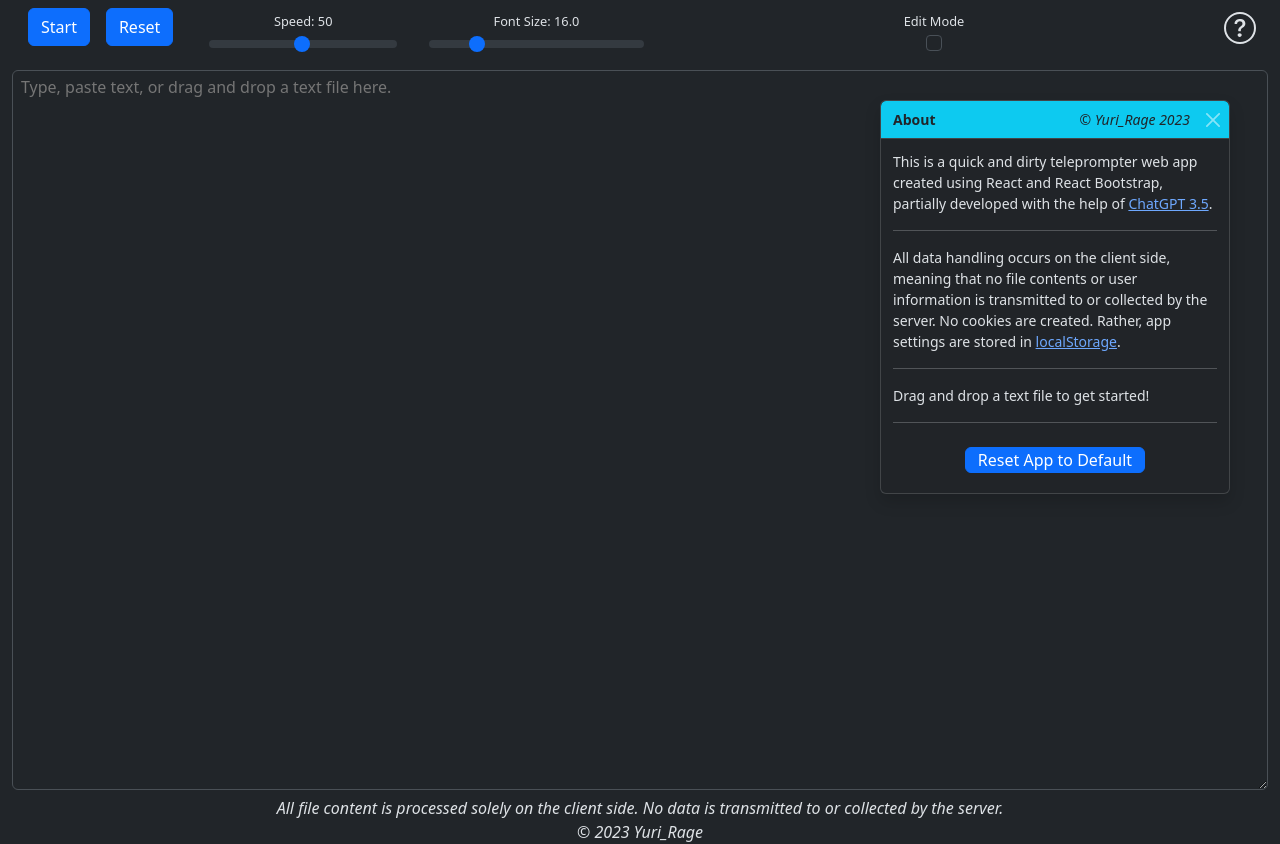
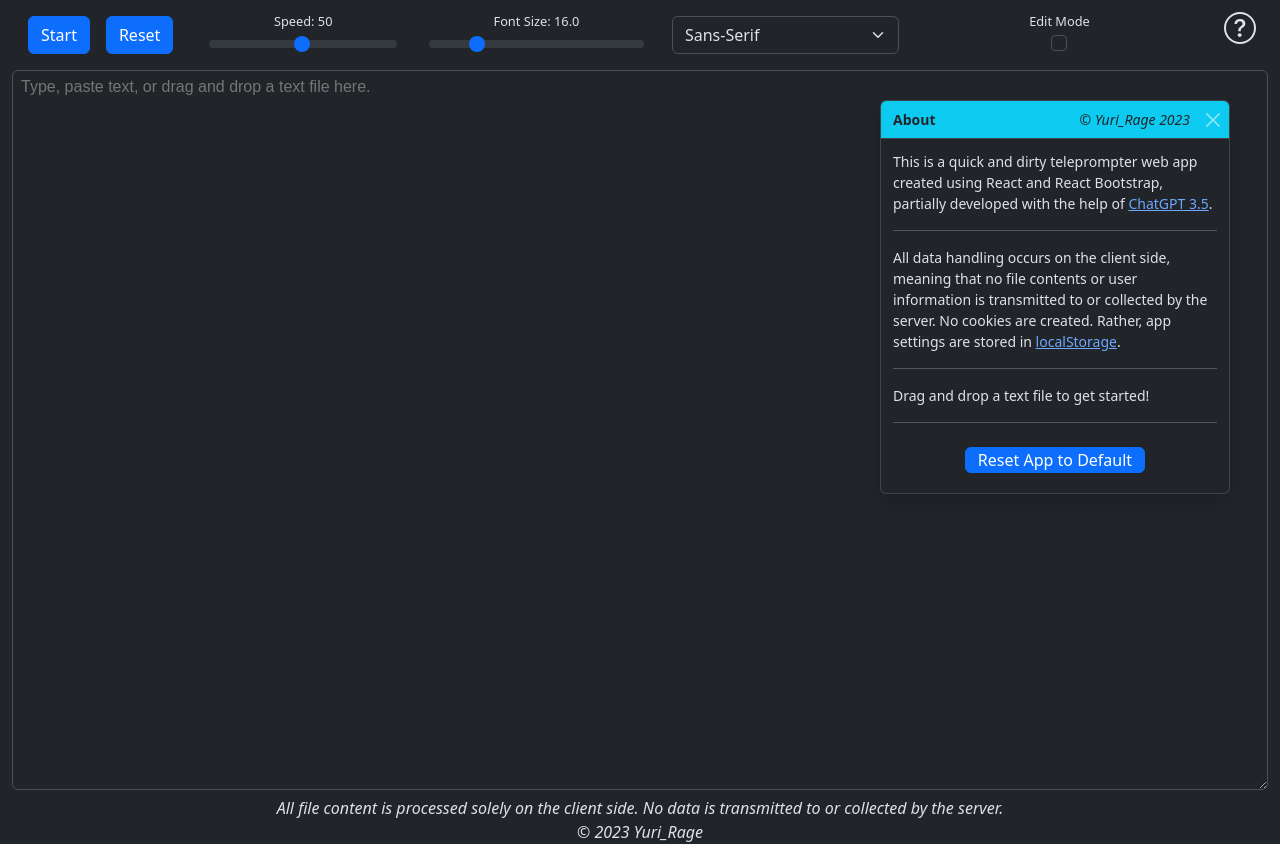
Before and after one commit to yuri-rage/react-teleprompter, a React (Vite) app: page / in a window 1280 px wide. Built offline with nearby package versions, Linux system fonts and the light colour scheme.

Commit message:
added font selection

```diff
--- a/src/App.jsx
+++ b/src/App.jsx
@@ -1,7 +1,10 @@
 import React, { useState } from "react";
 import { Container, Row } from "react-bootstrap";
+import { getAvailableFonts } from './fontChecker';
 import Teleprompter from "./Teleprompter";
 import Notification from "./Notification";
+
+const availableFonts = getAvailableFonts();
 
 function App() {
   const [showNotification, setShowNotification] = useState(false);
@@ -23,8 +26,7 @@ function App() {
     <Container fluid>
       <Row>
         <Teleprompter
-          initSpeed={localStorage.getItem("speed")}
-          initFontSize={localStorage.getItem("fontSize")}
+          availableFonts={availableFonts}
           showNotification={showAppNotification}
         />
       </Row>
--- a/src/Teleprompter.jsx
+++ b/src/Teleprompter.jsx
@@ -11,15 +11,19 @@ import {
 } from "react-bootstrap";
 import { BsQuestionCircle } from "react-icons/bs";
 
-function Teleprompter({ showNotification }) {
+function Teleprompter({ availableFonts, showNotification }) {
   const pauseResumeKey = "Space";
   const defaultSpeed = 50;
   const defaultFontSize = 16;
+  const defaultFont = "sans-serif";
   const [speed, setSpeed] = useState(
     localStorage.getItem("speed") || defaultSpeed
   );
   const [fontSize, setFontSize] = useState(
     localStorage.getItem("fontSize") || defaultFontSize
+  );
+  const [selectedFont, setSelectedFont] = useState(
+    localStorage.getItem("font") || defaultFont
   );
   const [shouldScroll, setShouldScroll] = useState(false);
   const [highlightBorder, setHighlightBorder] = useState(false);
@@ -94,9 +98,7 @@ function Teleprompter({ showNotification }) {
 
   const toggleScroll = () => {
     const newVal =
-      teleprompterRef.current.value !== "" &&
-      !shouldScroll &&
-      !editMode;
+      teleprompterRef.current.value !== "" && !shouldScroll && !editMode;
     setShouldScroll(newVal);
     if (newVal) {
       setShowAboutToast(false);
@@ -119,6 +121,11 @@ function Teleprompter({ showNotification }) {
   const handleFontSizeChange = (e) => {
     localStorage.setItem("fontSize", e.target.value);
     setFontSize(e.target.value);
+  };
+
+  const handleFontChange = (e) => {
+    localStorage.setItem("font", e.target.value);
+    setSelectedFont(e.target.value);
   };
 
   const handleAboutClose = () => {
@@ -188,10 +195,10 @@ function Teleprompter({ showNotification }) {
     <Container fluid>
       <Row className="p-2">
         <Col xs="auto" className="justify-content-left">
-          <Button onClick={toggleScroll} className="mx-2">
+          <Button onClick={toggleScroll} className="m-2">
             {shouldScroll ? "Stop" : "Start"}
           </Button>
-          <Button onClick={resetScroll} className="mx-2">
+          <Button onClick={resetScroll} className="m-2">
             Reset
           </Button>
         </Col>
@@ -219,6 +226,19 @@ function Teleprompter({ showNotification }) {
             step={0.5}
           />
         </Col>
+        <Col xs="auto" className="mx-0 my-2 text-center">
+          <Form.Select value={selectedFont} onChange={handleFontChange}>
+            <option value="sans-serif">Sans-Serif</option>
+            <option value="serif">Serif</option>
+            <option value="monospace">Fixed Width</option>
+            <option disabled >----</option>
+            {Array.from(availableFonts).map((font, index) => (
+              <option key={index} value={font}>
+                {font}
+              </option>
+            ))}
+          </Form.Select>
+        </Col>
         <Col
           className="text-center"
           onMouseEnter={() => handleTooltip(true)}
@@ -231,7 +251,8 @@ function Teleprompter({ showNotification }) {
           >
             {(props) => (
               <Tooltip id="tooltip" {...props}>
-                Enable edit mode to prevent scrolling while making script changes.
+                Enable edit mode to prevent scrolling while making script
+                changes.
               </Tooltip>
             )}
           </Overlay>
@@ -283,11 +304,10 @@ function Teleprompter({ showNotification }) {
               outline: "none",
               backgroundColor: "inherit",
               fontSize: `${fontSize}px`,
+              fontFamily: selectedFont,
             }}
             placeholder="Type, paste text, or drag and drop a text file here."
-            defaultValue={
-              localStorage.getItem("teleprompterText") || ""
-            }
+            defaultValue={localStorage.getItem("teleprompterText") || ""}
           />
         </Col>
       </Row>
--- /dev/null
+++ b/src/fontChecker.js
@@ -0,0 +1,115 @@
+const fontCheck = new Set(
+  [
+    "American Typewriter",
+    "Andale Mono",
+    "Arial Black",
+    "Arial Narrow",
+    "Arial Rounded MT Bold",
+    "Arial Unicode MS",
+    "Arial",
+    "Avenir Next Condensed",
+    "Avenir Next",
+    "Avenir",
+    "Bahnschrift",
+    "Baskerville",
+    "Big Caslon",
+    "Bodoni 72 Oldstyle",
+    "Bodoni 72 Smallcaps",
+    "Bodoni 72",
+    "Bradley Hand",
+    "Calibri",
+    "Cambria",
+    "Candara",
+    "Chalkboard SE",
+    "Chalkboard",
+    "Charter",
+    "Cochin",
+    "Comic Sans MS",
+    "Consolas",
+    "Constantia",
+    "Copperplate",
+    "Corbel",
+    "Courier New",
+    "Courier",
+    "Didot",
+    "DIN Alternate",
+    "DIN Condensed",
+    "Ebrima",
+    "Franklin Gothic Medium",
+    "Futura",
+    "Gabriola",
+    "Gadugi",
+    "Geneva",
+    "Georgia",
+    "Gill Sans",
+    "Helvetica Neue",
+    "Helvetica",
+    "Herculanum",
+    "Hoefler Text",
+    "HoloLens MDL2 Assets",
+    "Impact",
+    "Javanese Text",
+    "Leelawadee UI",
+    "Lucida Console",
+    "Lucida Grande",
+    "Lucida Sans Unicode",
+    "Luminari",
+    "Malgun Gothic",
+    "Marker Felt",
+    "Menlo",
+    "Microsoft Himalaya",
+    "Microsoft JhengHei",
+    "Microsoft New Tai Lue",
+    "Microsoft PhagsPa",
+    "Microsoft Sans Serif",
+    "Microsoft Tai Le",
+    "Microsoft YaHei",
+    "Microsoft Yi Baiti",
+    "MingLiU-ExtB",
+    "Monaco",
+    "Mongolian Baiti",
+    "MS Gothic",
+    "MV Boli",
+    "Myanmar Text",
+    "Nirmala UI",
+    "Noteworthy",
+    "Optima",
+    "Palatino Linotype",
+    "Palatino",
+    "Phosphate",
+    "Rockwell",
+    "Savoye LET",
+    "Segoe MDL2 Assets",
+    "Segoe Print",
+    "Segoe Script",
+    "Segoe UI Emoji",
+    "Segoe UI Historic",
+    "Segoe UI Symbol",
+    "Segoe UI",
+    "SignPainter",
+    "SimSun",
+    "Sitka",
+    "Skia",
+    "Snell Roundhand",
+    "Sylfaen",
+    "Tahoma",
+    "Times New Roman",
+    "Times",
+    "Trattatello",
+    "Trebuchet MS",
+    "Verdana",
+    "Yu Gothic",
+    "Zapfino",
+
+  ].sort()
+);
+
+export const getAvailableFonts = () => {
+  const fontAvailable = new Set();
+  fontCheck.forEach(font => {
+    if (document.fonts.check(`12px "${font}"`)) {
+      fontAvailable.add(font);
+    }
+  });
+  return fontAvailable;
+};
```
